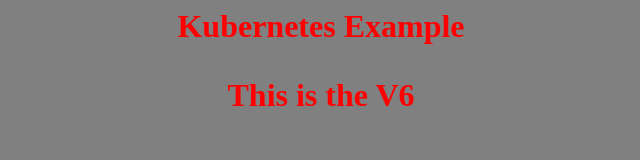
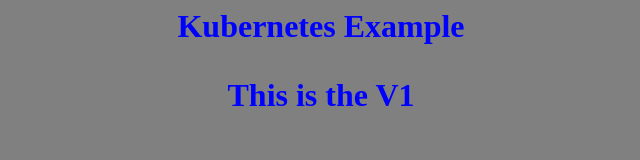
Before and after one commit to kerem-p/kube, a plain HTML site: page index.html in a window 1280 px wide. Shown: the whole page, without its empty margins (319-959 px from the left). Drawn offline with Linux system fonts and the light colour scheme.

Commit message:
Update index.html

```diff
--- a/index.html
+++ b/index.html
@@ -2,10 +2,10 @@
 <body style="background-color:gray">
 
 <center>
-  <h1 style="color:red">
+  <h1 style="color:blue">
     Kubernetes Example
   <p>
-    This is the V6
+    This is the V1
   </p>
   </h1>
 </center>
```
